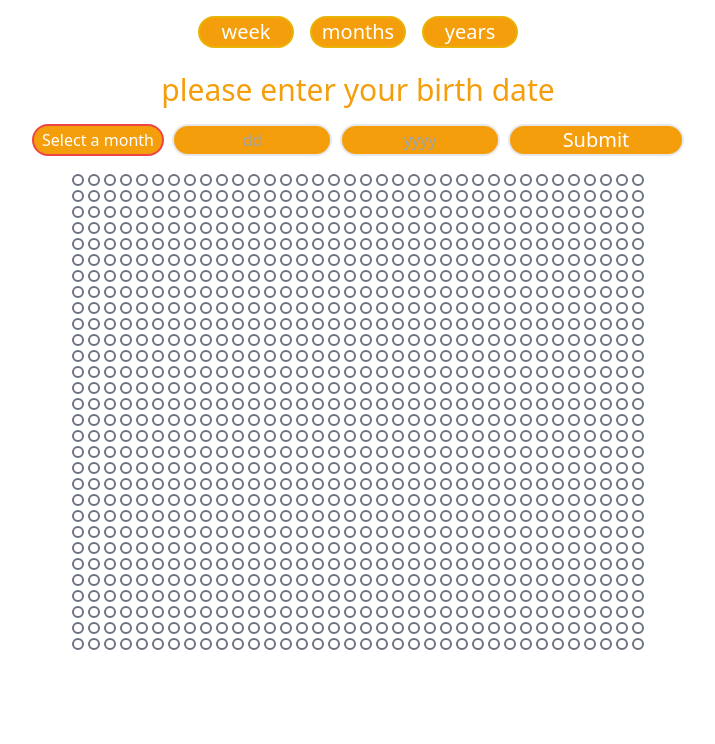
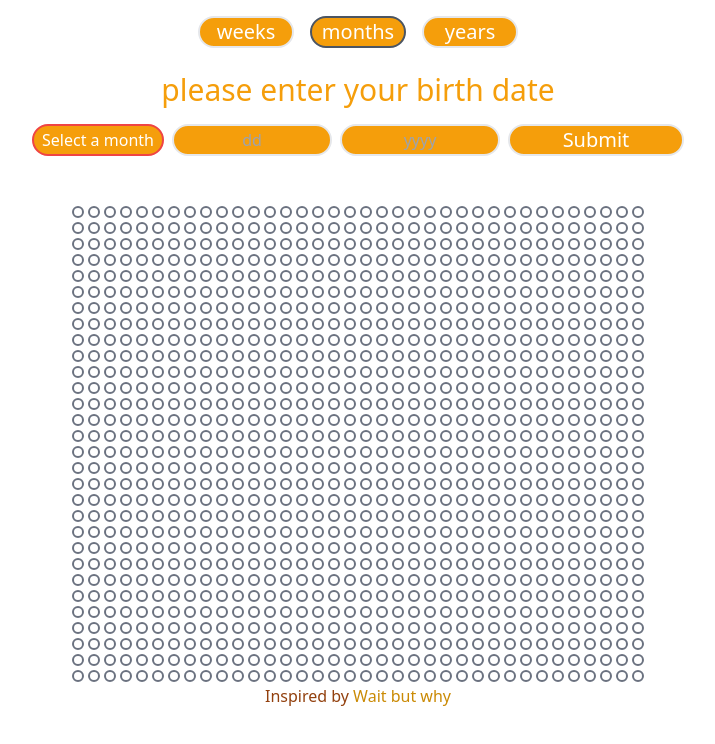
Before and after one commit to bienmag/lifegoesby, a React (Create React App) app: page / in a window 1280 px wide. Both pictures are taken after a click on the button "months". Shown: the top 744 px of the page, without its empty margins (282-997 px from the left). Built offline with nearby package versions, Linux system fonts and the light colour scheme.

Commit message:
fix: modebutton is a separate component

```diff
--- a/src/Main.js
+++ b/src/Main.js
@@ -2,78 +2,73 @@ import React, { useState } from "react";
 import Weeks from "./Weeks";
 import Months from "./Months";
 import Years from "./Years";
+import ModeButton from "./ModeButton";
 
 function Home() {
   const [mode, setMode] = useState("weeks");
+  const [birthDate, setBirthDate] = useState({ month: "", day: "", year: "" });
+  const [timePassed, setTimePassed] = useState({
+    weeks: 0,
+    months: 0,
+    years: 0,
+  });
 
-  var today = new Date();
-  var dd = String(today.getDate()).padStart(2, "0");
-  var mm = String(today.getMonth() + 1).padStart(2, "0");
-  var yyyy = today.getFullYear();
-  today = mm + "/" + dd + "/" + yyyy;
+  function calculatetimePassed(e) {
+    e.preventDefault();
 
-  const [birthDate, setBirthDate] = useState({ month: "", day: "", year: "" });
-  const [result, setResult] = useState({ weeks: 0, months: 0, years: 0 });
-
-  function calculate(e) {
-    e.preventDefault();
+    const { year, month, day } = birthDate;
     if (
-      birthDate.year > 1950 &&
-      birthDate.year < 2023 &&
-      birthDate.day > 1 &&
-      birthDate.day < 31 &&
-      birthDate.year !== "" &&
-      birthDate.day !== "" &&
-      birthDate.month !== ""
+      year > 1950 &&
+      year < 2023 &&
+      day > 1 &&
+      day < 31 &&
+      year !== "" &&
+      day !== "" &&
+      month !== ""
     ) {
-      const birthdate = new Date(
-        birthDate.year,
-        birthDate.month - 1,
-        birthDate.day
-      );
+      const birthdate = new Date(year, month - 1, day);
 
       const timeDiff = new Date() - birthdate;
 
-      const weeks = Math.round(timeDiff / (7 * 24 * 60 * 60 * 1000));
+      const weeksPassed = Math.round(timeDiff / (7 * 24 * 60 * 60 * 1000));
 
-      const months = Math.round(timeDiff / (30 * 24 * 60 * 60 * 1000));
+      const monthsPassed = Math.round(timeDiff / (30 * 24 * 60 * 60 * 1000));
 
-      const years = Math.floor(timeDiff / (365 * 24 * 60 * 60 * 1000));
+      const yearsPassed = Math.floor(timeDiff / (365 * 24 * 60 * 60 * 1000));
 
-      setResult({ weeks, months, years });
+      setTimePassed({ weeksPassed, monthsPassed, yearsPassed });
     }
   }
 
   return (
-    <div className="flex flex-col justify-center mb-12  " key={result}>
+    <div className="flex flex-col justify-center mb-12  " key={timePassed}>
       <div className="flex justify-center py-4">
-        <button
-          onClick={() => setMode("weeks")}
-          className="border-yellow-500 border-2 w-24 mx-2 rounded-full bg-amber-500 text-white text-xl"
-        >
-          week
-        </button>
-        <button
-          onClick={() => setMode("months")}
-          className="border-yellow-500 border-2 w-24 mx-2 rounded-full bg-amber-500 text-white text-xl"
-        >
-          months
-        </button>
-        <button
-          onClick={() => setMode("years")}
-          className="border-yellow-500 border-2 w-24 mx-2 rounded-full bg-amber-500 text-white text-xl"
-        >
-          years
-        </button>
+        <ModeButton
+          mode="weeks"
+          selectedMode={mode}
+          setMode={setMode}
+          label="weeks"
+        />
+        <ModeButton
+          mode="months"
+          selectedMode={mode}
+          setMode={setMode}
+          label="months"
+        />
+        <ModeButton
+          mode="years"
+          selectedMode={mode}
+          setMode={setMode}
+          label="years"
+        />
       </div>
       <div>
         <h1 className="text-center py-2 text-amber-500 text-3xl ">
-          {" "}
           please enter your birth date
         </h1>
         <form
           className="xl:flex justify-center text-center py-2"
-          onSubmit={calculate}
+          onSubmit={calculatetimePassed}
         >
           <div className="flex justify-center text-center">
             <select
@@ -117,7 +112,6 @@ function Home() {
                 setBirthDate({ ...birthDate, day: e.target.value })
               }
             />
-
             <input
               className={`mb-2 w-24 xl:w-40 border-2 bg-amber-500 text-white h-8 rounded-full text-center  mr-2 px-2 ${
                 (birthDate.year !== "" && birthDate.year < 1933) ||
@@ -136,7 +130,7 @@ function Home() {
           </div>
           <button
             className={`xl:border-2  text-white rounded-full  xl:h-8  h-14 w-44 text-xl hover:bg-amber-600 px-6 ${
-              result.weeks !== 0 ? "bg-gray-800" : "bg-amber-500"
+              timePassed.weeks !== 0 ? "bg-gray-800" : "bg-amber-500"
             }`}
             type="submit"
           >
@@ -144,22 +138,28 @@ function Home() {
           </button>
         </form>
       </div>
-      {/* <div>
-        <p className="text-center py-2"> You wasted: {result.weeks} weeks</p>
-        <p className="text-center py-2"> You wasted: {result.months} months</p>
-        <p className="text-center py-2"> You wasted: {result.years} years</p>
-      </div> */}
       {mode === "weeks" ? (
         <div>
           <div>
-            <Weeks weeks={result.weeks} />
+            <Weeks weeks={timePassed.weeksPassed} />
           </div>
         </div>
       ) : mode === "months" ? (
-        <Months months={result.months} />
+        <Months months={timePassed.monthsPassed} />
       ) : (
-        <Years years={result.years} />
+        <Years years={timePassed.yearsPassed} />
       )}
+      <div className="flex justify-center text-amber-800">
+        <p>
+          Inspired by{" "}
+          <a
+            className="text-yellow-600"
+            href="https://waitbutwhy.com/2014/05/life-weeks.html"
+          >
+            Wait but why
+          </a>
+        </p>
+      </div>
     </div>
   );
 }
--- /dev/null
+++ b/src/ModeButton.js
@@ -0,0 +1,16 @@
+function ModeButton({ mode, selectedMode, setMode, label }) {
+  const isClicked = mode === selectedMode;
+  console.log("mode, selectedMode", mode, selectedMode);
+  console.log("is active", isClicked, mode);
+  return (
+    <button
+      onClick={() => setMode(mode)}
+      className={`border-2 w-24 mx-2 rounded-full bg-amber-500 text-white text-xl ${
+        isClicked ? "   border-gray-600" : ""
+      }`}
+    >
+      {label}
+    </button>
+  );
+}
+export default ModeButton;
--- a/src/Months.js
+++ b/src/Months.js
@@ -24,12 +24,11 @@ function Months({ months }) {
     }
     monthsTemplate.push(
       <div key={line} className="flex justify-center">
-        {" "}
         {lineTemplate}
       </div>
     );
   }
 
-  return <div> {monthsTemplate}</div>;
+  return <div className="pt-8"> {monthsTemplate}</div>;
 }
 export default Months;
--- a/src/Weeks.js
+++ b/src/Weeks.js
@@ -79,7 +79,11 @@ function Weeks({ weeks }) {
           <p className="pb-4 xl:pb-12">80</p>
           <p className="pb-5 xl:pb-12">85</p>
         </div>
-        <div className="">{templateWeeks}</div>
+
+        <div className="">
+          {templateWeeks}
+          <p className="flex justify-end text-xs text-amber-900"> 90</p>
+        </div>
       </div>
     </div>
   );
```
